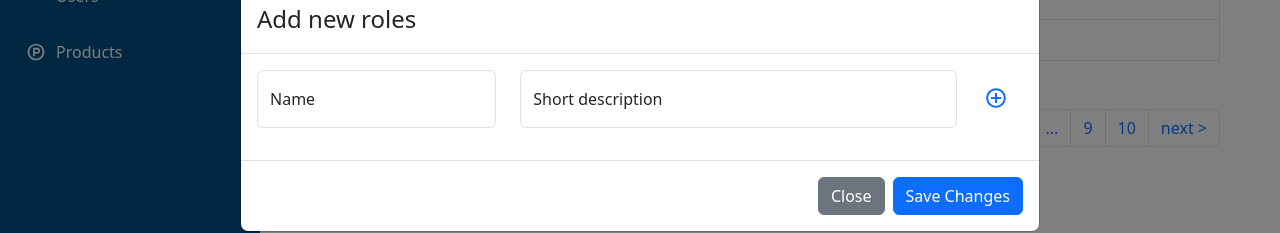
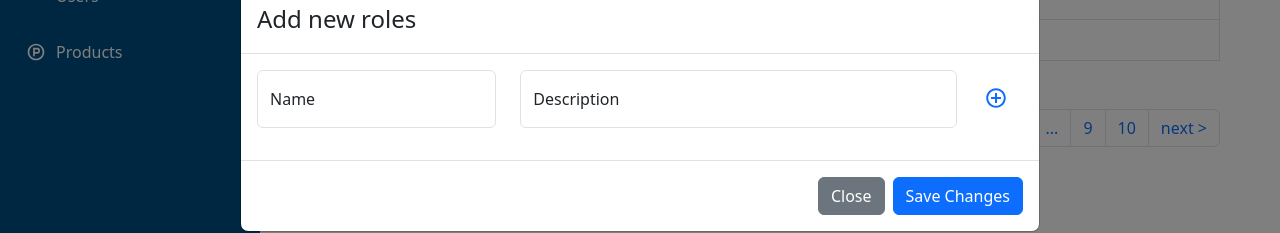
Before and after one commit to lathanhmtad/book-store-fronted, a React (Create React App) app: page /admin/roles in a window 1280 px wide. Both pictures are taken after a click on the button "Add roles". Shown: the part 292-525 px from the top of the page. Built offline with nearby package versions, Linux system fonts and the light colour scheme; some icons are missing.

Commit message:
design ui modal add roles

```diff
--- a/src/components/Admin/Modals/ModalRole.jsx
+++ b/src/components/Admin/Modals/ModalRole.jsx
@@ -67,7 +67,7 @@ const ModalRole = (props) => {
                                 <div class="form-floating mb-3">
                                     <input type="text" value={roleForm.description} onChange={e => handleOnChangeInput('description', e.target.value, key)}
                                         class="form-control" id="description" placeholder="" autoComplete='off' />
-                                    <label htmlFor="description">Short description</label>
+                                    <label htmlFor="description">Description</label>
                                 </div>
                             </div>
                             <div className='col-1 ps-0'>
```
